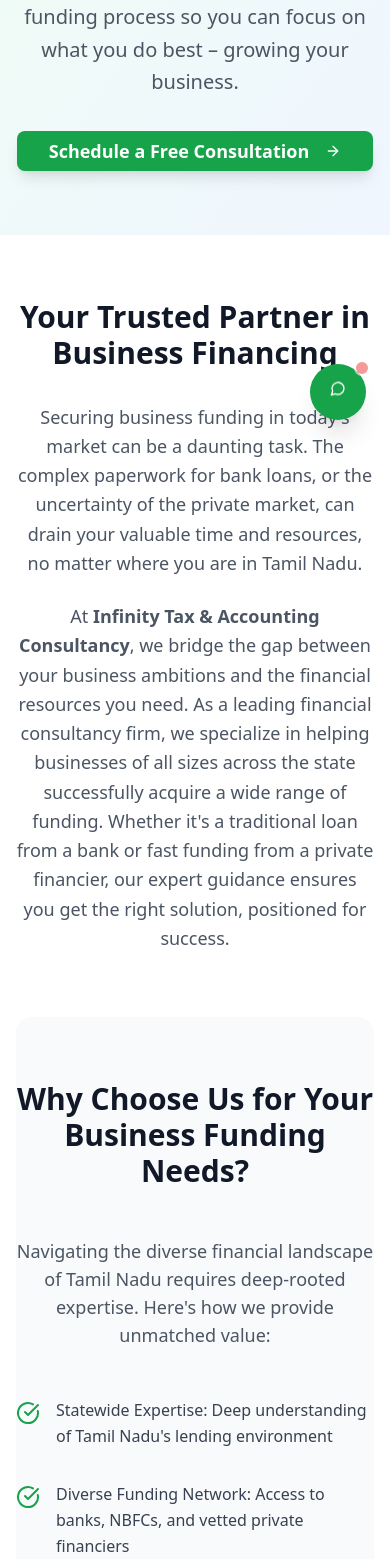
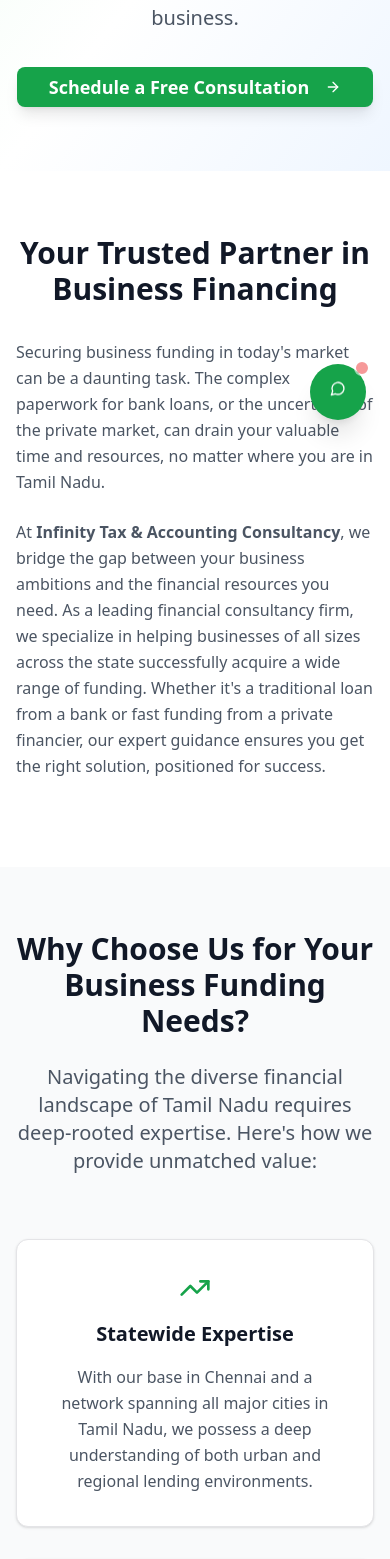
Before and after one commit to EarneyGit/infinity-website, a React (Vite) app: page /business-loans in a window 390 px wide. Shown: the part 400-1959 px from the top of the page. Built offline with nearby package versions, Linux system fonts and the light colour scheme.

Commit message:
Add comprehensive Business Loans page with Tamil Nadu focus, bank loans, private finance, and funding solutions

```diff
--- a/index.html
+++ b/index.html
@@ -2,10 +2,9 @@
 <html lang="en">
   <head>
     <meta charset="UTF-8" />
-    <link rel="icon" type="image/png" href="/Infinity Final Logo.png" />
+    <link rel="icon" type="image/svg+xml" href="/polymet-logo.svg" />
     <meta name="viewport" content="width=device-width, initial-scale=1.0" />
-    <title>Infinity Tax & Accounting Consultancy | Expert Tax Services in Chennai, Tamil Nadu</title>
-    <meta name="description" content="Professional tax consultancy services in Chennai. Business registration, GST compliance, income tax filing, trademark services, and business loans across Tamil Nadu. Expert guidance for startups and enterprises." />
+    <title>Polymet App</title>
   </head>
   <body>
     <div id="root"></div>
--- a/src/infinity/data/services-data.ts
+++ b/src/infinity/data/services-data.ts
@@ -710,7 +710,7 @@ export const coreServices = [
   },
   {
     name: "Business Loans",
-    description: "Complete funding solutions from bank loans to private finance",
+    description: "Bank loans, private finance & funding solutions across Tamil Nadu",
     link: "/business-loans",
   },
 ];
--- a/src/infinity/pages/business-loans.tsx
+++ b/src/infinity/pages/business-loans.tsx
@@ -7,214 +7,261 @@ import {
   PhoneIcon,
   MailIcon,
   MapPinIcon,
+  TrendingUpIcon,
   ClockIcon,
-  DollarSignIcon,
-  Building2Icon,
+  ShieldCheckIcon,
+  UsersIcon,
   CreditCardIcon,
-  TrendingUpIcon,
-  ShieldIcon,
-  FileTextIcon
+  BanknoteIcon
 } from "lucide-react";
 
 export default function BusinessLoansPage() {
-  const handleGetConsultation = () => {
-    const message = "Hi! I would like to get a free consultation for business loans and funding solutions.";
-    const whatsappUrl = `https://wa.me/919884644544?text=${encodeURIComponent(message)}`;
-    window.open(whatsappUrl, '_blank');
-  };
-
   const fundingTypes = [
     {
       title: "Working Capital Loans",
-      description: "Manage day-to-day operational expenses from institutional lenders",
-      icon: CreditCardIcon
+      description: "To manage your day-to-day operational expenses from institutional lenders."
     },
     {
       title: "Term Loans (Short-term & Long-term)",
-      description: "For business expansion, purchasing assets, or capital expenditures",
-      icon: TrendingUpIcon
+      description: "For business expansion, purchasing assets, or other capital expenditures."
     },
     {
       title: "CGTMSE Scheme Loans",
-      description: "Collateral-free loans up to ₹5 crores for Micro and Small Enterprises",
-      icon: ShieldIcon
+      description: "Facilitating collateral-free loans up to ₹5 crores for Micro and Small Enterprises under the Credit Guarantee Fund Trust scheme."
     },
     {
-      title: "Private Finance (Cheque-Based)",
-      description: "Immediate, short-term funding with minimal documentation via PDCs",
-      icon: DollarSignIcon
+      title: "Private Finance (Cheque-Based Funding)",
+      description: "For businesses requiring immediate, short-term funding with minimal documentation. We connect you with our network of reliable private financiers, facilitating loans secured through post-dated cheques (PDCs)."
     },
     {
-      title: "Equipment Financing",
-      description: "Funding specifically for purchasing new or refurbished machinery",
-      icon: Building2Icon
+      title: "Equipment Financing / Machinery Loans",
+      description: "Secure funding specifically for the purchase of new or refurbished machinery and equipment."
     },
     {
       title: "Mudra Loans",
-      description: "Micro-enterprises assistance under Pradhan Mantri MUDRA Yojana",
-      icon: FileTextIcon
+      description: "Assisting micro-enterprises under the Pradhan Mantri MUDRA Yojana (PMMY)."
+    },
+    {
+      title: "Loan Against Property (LAP)",
+      description: "Leveraging your residential or commercial property to secure high-value financing."
+    },
+    {
+      title: "MSME & SME Loans",
+      description: "A wide variety of unsecured and secured loan options tailored for Micro, Small, and Medium Enterprises."
     }
   ];
 
-  const whyChoosePoints = [
-    "Statewide Expertise: Deep understanding of Tamil Nadu's lending environment",
-    "Diverse Funding Network: Access to banks, NBFCs, and vetted private financiers",
-    "Government Schemes Expertise: Proven experience with CGTMSE and other schemes",
-    "Customized Solutions: Tailored funding recommendations for your unique needs",
-    "Hassle-Free Process: We handle documentation, submission, and follow-up",
-    "Improved Success Rate: Professional applications with higher approval chances"
+  const whyChooseUs = [
+    {
+      icon: <TrendingUpIcon className="w-8 h-8 text-green-600" />,
+      title: "Statewide Expertise",
+      description: "With our base in Chennai and a network spanning all major cities in Tamil Nadu, we possess a deep understanding of both urban and regional lending environments."
+    },
+    {
+      icon: <UsersIcon className="w-8 h-8 text-green-600" />,
+      title: "Diverse Funding Network",
+      description: "Beyond banks and NBFCs, we provide access to a vetted network of private financiers for alternative and immediate funding solutions."
+    },
+    {
+      icon: <ShieldCheckIcon className="w-8 h-8 text-green-600" />,
+      title: "Expertise in Government Schemes",
+      description: "We have proven experience in navigating central and state government initiatives, including the popular CGTMSE scheme."
+    },
+    {
+      icon: <CheckCircleIcon className="w-8 h-8 text-green-600" />,
+      title: "Customized Financial Solutions",
+      description: "We analyze your unique business needs, financial health, and urgency to recommend the best funding product for you."
+    },
+    {
+      icon: <ClockIcon className="w-8 h-8 text-green-600" />,
+      title: "Hassle-Free Process & Time Savings",
+      description: "We handle the heavy lifting – from documentation to submission and follow-up. This saves you significant time and eliminates stress."
+    },
+    {
+      icon: <BanknoteIcon className="w-8 h-8 text-green-600" />,
+      title: "Improved Chances of Success",
+      description: "A professionally prepared application and the right connections stand a much higher chance of success."
+    }
   ];
 
   const processSteps = [
     {
-      step: "1",
+      step: "01",
       title: "Initial Consultation & Assessment",
-      description: "Free consultation to understand your business and financial requirements"
+      description: "We begin with a free consultation to understand your business, financial requirements, and urgency."
     },
     {
-      step: "2",
-      title: "Eligibility Check & Documentation",
-      description: "Check eligibility across funding options and gather necessary paperwork"
+      step: "02",
+      title: "Eligibility Check & Document Collation",
+      description: "Our team helps you check your eligibility across different funding options and assists in gathering the necessary paperwork."
     },
     {
-      step: "3",
-      title: "Lender/Financier Matching",
-      description: "Identify ideal banks, NBFCs, or private financiers and manage applications"
+      step: "03",
+      title: "Lender/Financier Matching & Application",
+      description: "Based on our assessment, we identify the ideal bank, NBFC, or private financier and professionally manage the application process."
     },
     {
-      step: "4",
-      title: "Follow-up & Disbursal",
-      description: "Proactive follow-up through sanction and fund disbursal"
+      step: "04",
+      title: "Follow-up, Sanction & Disbursal",
+      description: "We proactively follow up, handle queries, and assist you through the final steps of sanction and fund disbursal."
     }
   ];
 
   const faqs = [
     {
       question: "How long does the business loan approval process take?",
-      answer: "Traditional bank loans take 7-30 days. However, private finance can often be arranged within 24-48 hours for urgent needs."
+      answer: "A traditional bank loan can take 7-30 days. However, private finance can often be arranged within 24-48 hours for urgent needs."
     },
     {
       question: "Can I get a business loan without providing collateral?",
-      answer: "Absolutely. We have special expertise in CGTMSE scheme for collateral-free bank loans. Most cheque-based private finance options also don't require property collateral."
+      answer: "Absolutely. We have special expertise in navigating schemes like CGTMSE, which is designed for collateral-free bank loans. Alternatively, most cheque-based private finance options do not require property collateral."
     },
     {
-      question: "We are based outside Chennai. Can you still help us?",
-      answer: "Yes. We serve clients across Tamil Nadu. Our processes work efficiently whether you're in Chennai, Coimbatore, Tiruppur, Madurai, or any other location."
+      question: "We are based in Tiruppur, not Chennai. Can you still help us?",
+      answer: "Yes. We serve clients across the entire state of Tamil Nadu. Our processes are designed to work efficiently whether you are in Chennai, Coimbatore, Tiruppur, Madurai, or any other location."
     },
     {
       question: "Why should I use a consultant for private finance?",
-      answer: "We connect you only with vetted and trustworthy financiers, ensuring transparent terms and professional processes. We act as your safety net in the private finance market."
+      answer: "The private finance market can be unorganized. We connect you only with vetted and trustworthy financiers, ensuring transparent terms and a professional process. We act as your safety net."
     },
     {
-      question: "I need funds urgently and my documentation isn't perfect. What are my options?",
-      answer: "We can facilitate Private Finance - fast, short-term funding from private lenders, often secured by post-dated cheques. While interest rates are higher, it's vital for immediate financial needs."
+      question: "I need funds very urgently, and my documentation isn't perfect for a bank loan. What are my options?",
+      answer: "We understand that business emergencies require immediate solutions. In such cases, we can facilitate Private Finance. This is a fast, short-term funding option from private lenders, often secured by post-dated cheques. While interest rates are higher than traditional loans, it can be a vital tool for overcoming immediate financial hurdles."
     }
   ];
 
   return (
-    <div className="py-16 lg:py-24">
+    <div className="min-h-screen">
       {/* Hero Section */}
-      <div className="bg-gradient-to-br from-green-50 to-blue-50">
-        <div className="container mx-auto px-4 sm:px-6 lg:px-8 py-16 lg:py-24">
+      <div className="bg-gradient-to-br from-green-50 via-white to-blue-50 py-16 lg:py-24">
+        <div className="container mx-auto px-4 sm:px-6 lg:px-8">
           <div className="text-center max-w-4xl mx-auto">
             <h1 className="text-4xl sm:text-5xl lg:text-6xl font-bold text-gray-900 mb-6">
-              Powering Business Ambitions Across Tamil Nadu
+              Powering Business Ambitions <span className="text-green-600">Across Tamil Nadu</span>
             </h1>
-            <p className="text-xl lg:text-2xl text-gray-600 mb-8 leading-relaxed">
+            <p className="text-xl sm:text-2xl text-gray-600 mb-8 leading-relaxed">
               From traditional bank loans to fast private finance, we simplify the entire funding process so you can focus on what you do best – growing your business.
             </p>
             <Button
-              onClick={handleGetConsultation}
+              asChild
               size="lg"
               className="bg-green-600 hover:bg-green-700 text-white px-8 py-4 text-lg font-semibold rounded-lg shadow-lg hover:shadow-xl transition-all duration-300"
             >
-              Schedule a Free Consultation
-              <ArrowRightIcon className="w-5 h-5 ml-2" />
+              <Link to="/consultation" className="flex items-center space-x-2">
+                <span>Schedule a Free Consultation</span>
+                <ArrowRightIcon className="w-5 h-5" />
+              </Link>
             </Button>
           </div>
         </div>
       </div>
 
+      {/* Introduction Section */}
+      <div className="py-16 lg:py-20">
         <div className="container mx-auto px-4 sm:px-6 lg:px-8">
-        {/* Introduction Section */}
-        <div className="py-16 lg:py-24">
-          <div className="max-w-4xl mx-auto text-center">
-            <h2 className="text-3xl lg:text-4xl font-bold text-gray-900 mb-8">
+          <div className="max-w-4xl mx-auto">
+            <h2 className="text-3xl lg:text-4xl font-bold text-gray-900 mb-8 text-center">
               Your Trusted Partner in Business Financing
             </h2>
-            <div className="text-lg text-gray-600 leading-relaxed space-y-6">
-              <p>
+            <div className="prose prose-lg max-w-none text-gray-600 leading-relaxed">
+              <p className="mb-6">
                 Securing business funding in today's market can be a daunting task. The complex paperwork for bank loans, or the uncertainty of the private market, can drain your valuable time and resources, no matter where you are in Tamil Nadu.
               </p>
-              <p>
+              <p className="mb-6">
                 At <strong>Infinity Tax & Accounting Consultancy</strong>, we bridge the gap between your business ambitions and the financial resources you need. As a leading financial consultancy firm, we specialize in helping businesses of all sizes across the state successfully acquire a wide range of funding. Whether it's a traditional loan from a bank or fast funding from a private financier, our expert guidance ensures you get the right solution, positioned for success.
               </p>
             </div>
           </div>
         </div>
+      </div>
 
       {/* Why Choose Us Section */}
-        <div className="py-16 bg-gray-50 rounded-2xl mb-16">
-          <div className="max-w-6xl mx-auto">
-            <h2 className="text-3xl lg:text-4xl font-bold text-gray-900 mb-12 text-center">
+      <div className="bg-gray-50 py-16 lg:py-20">
+        <div className="container mx-auto px-4 sm:px-6 lg:px-8">
+          <div className="text-center mb-16">
+            <h2 className="text-3xl lg:text-4xl font-bold text-gray-900 mb-6">
               Why Choose Us for Your Business Funding Needs?
             </h2>
-            <p className="text-lg text-gray-600 text-center mb-12 max-w-3xl mx-auto">
+            <p className="text-xl text-gray-600 max-w-3xl mx-auto">
               Navigating the diverse financial landscape of Tamil Nadu requires deep-rooted expertise. Here's how we provide unmatched value:
             </p>
-            <div className="grid grid-cols-1 md:grid-cols-2 gap-8">
-              {whyChoosePoints.map((point, index) => (
-                <div key={index} className="flex items-start space-x-4">
-                  <CheckCircleIcon className="w-6 h-6 text-green-600 mt-1 flex-shrink-0" />
-                  <p className="text-gray-700 leading-relaxed">{point}</p>
           </div>
+
+          <div className="grid grid-cols-1 md:grid-cols-2 lg:grid-cols-3 gap-8">
+            {whyChooseUs.map((item, index) => (
+              <Card key={index} className="text-center hover:shadow-lg transition-shadow duration-300">
+                <CardContent className="p-8">
+                  <div className="flex justify-center mb-4">
+                    {item.icon}
+                  </div>
+                  <h3 className="text-xl font-semibold text-gray-900 mb-4">
+                    {item.title}
+                  </h3>
+                  <p className="text-gray-600 leading-relaxed">
+                    {item.description}
+                  </p>
+                </CardContent>
+              </Card>
             ))}
           </div>
         </div>
       </div>
 
       {/* Types of Funding Section */}
-        <div className="py-16">
-          <h2 className="text-3xl lg:text-4xl font-bold text-gray-900 mb-12 text-center">
+      <div className="py-16 lg:py-20">
+        <div className="container mx-auto px-4 sm:px-6 lg:px-8">
+          <div className="text-center mb-16">
+            <h2 className="text-3xl lg:text-4xl font-bold text-gray-900 mb-6">
               Types of Funding We Arrange
             </h2>
-          <p className="text-lg text-gray-600 text-center mb-12 max-w-4xl mx-auto">
+            <p className="text-xl text-gray-600 max-w-3xl mx-auto">
               We provide expert assistance for a comprehensive range of financing options available to businesses in Tamil Nadu:
             </p>
-          <div className="grid grid-cols-1 md:grid-cols-2 lg:grid-cols-3 gap-8">
-            {fundingTypes.map((type, index) => {
-              const IconComponent = type.icon;
-              return (
-                <Card key={index} className="hover:shadow-xl transition-all duration-300 border-0 bg-gradient-to-br from-white to-gray-50">
+          </div>
+
+          <div className="grid grid-cols-1 md:grid-cols-2 gap-6">
+            {fundingTypes.map((type, index) => (
+              <Card key={index} className="hover:shadow-lg transition-shadow duration-300">
                 <CardContent className="p-6">
-                    <div className="flex items-center space-x-3 mb-4">
-                      <div className="w-12 h-12 bg-green-100 rounded-lg flex items-center justify-center">
-                        <IconComponent className="w-6 h-6 text-green-600" />
+                  <div className="flex items-start space-x-4">
+                    <CreditCardIcon className="w-6 h-6 text-green-600 mt-1 flex-shrink-0" />
+                    <div>
+                      <h3 className="text-lg font-semibold text-gray-900 mb-3">
+                        {type.title}
+                      </h3>
+                      <p className="text-gray-600 leading-relaxed">
+                        {type.description}
+                      </p>
                     </div>
-                      <h3 className="text-lg font-semibold text-gray-900">{type.title}</h3>
                   </div>
-                    <p className="text-gray-600 leading-relaxed">{type.description}</p>
                 </CardContent>
               </Card>
-              );
-            })}
+            ))}
+          </div>
         </div>
       </div>
 
       {/* Process Section */}
-        <div className="py-16 bg-gradient-to-br from-green-50 to-blue-50 rounded-2xl mb-16">
-          <div className="max-w-6xl mx-auto">
-            <h2 className="text-3xl lg:text-4xl font-bold text-gray-900 mb-12 text-center">
+      <div className="bg-gray-50 py-16 lg:py-20">
+        <div className="container mx-auto px-4 sm:px-6 lg:px-8">
+          <div className="text-center mb-16">
+            <h2 className="text-3xl lg:text-4xl font-bold text-gray-900 mb-6">
               Our Simple 4-Step Process
             </h2>
+          </div>
+
           <div className="grid grid-cols-1 md:grid-cols-2 lg:grid-cols-4 gap-8">
             {processSteps.map((step, index) => (
               <div key={index} className="text-center">
-                  <div className="w-16 h-16 bg-green-600 text-white rounded-full flex items-center justify-center text-2xl font-bold mx-auto mb-4">
+                <div className="w-16 h-16 bg-green-600 text-white rounded-full flex items-center justify-center text-2xl font-bold mx-auto mb-6">
                   {step.step}
                 </div>
-                  <h3 className="text-lg font-semibold text-gray-900 mb-3">{step.title}</h3>
-                  <p className="text-gray-600 leading-relaxed">{step.description}</p>
+                <h3 className="text-xl font-semibold text-gray-900 mb-4">
+                  {step.title}
+                </h3>
+                <p className="text-gray-600 leading-relaxed">
+                  {step.description}
+                </p>
               </div>
             ))}
           </div>
@@ -222,76 +269,85 @@ export default function BusinessLoansPage() {
       </div>
 
       {/* FAQ Section */}
-        <div className="py-16">
-          <h2 className="text-3xl lg:text-4xl font-bold text-gray-900 mb-12 text-center">
+      <div className="py-16 lg:py-20">
+        <div className="container mx-auto px-4 sm:px-6 lg:px-8">
+          <div className="text-center mb-16">
+            <h2 className="text-3xl lg:text-4xl font-bold text-gray-900 mb-6">
               Frequently Asked Questions
             </h2>
+          </div>
+
           <div className="max-w-4xl mx-auto space-y-6">
             {faqs.map((faq, index) => (
-              <Card key={index} className="border border-gray-200">
-                <CardContent className="p-6">
-                  <h3 className="text-lg font-semibold text-gray-900 mb-3">
+              <Card key={index} className="hover:shadow-lg transition-shadow duration-300">
+                <CardContent className="p-8">
+                  <h3 className="text-lg font-semibold text-gray-900 mb-4">
                     Q{index + 1}: {faq.question}
                   </h3>
-                  <p className="text-gray-600 leading-relaxed">{faq.answer}</p>
+                  <p className="text-gray-600 leading-relaxed">
+                    {faq.answer}
+                  </p>
                 </CardContent>
               </Card>
             ))}
           </div>
         </div>
+      </div>
 
-        {/* Final CTA Section */}
-        <div className="py-16 bg-gradient-to-br from-green-600 to-green-700 rounded-2xl text-center text-white">
-          <div className="max-w-4xl mx-auto">
-            <h2 className="text-3xl lg:text-4xl font-bold mb-6">
+      {/* CTA Section */}
+      <div className="bg-gradient-to-br from-green-600 to-green-700 py-16 lg:py-20">
+        <div className="container mx-auto px-4 sm:px-6 lg:px-8">
+          <div className="text-center max-w-4xl mx-auto">
+            <h2 className="text-3xl lg:text-4xl font-bold text-white mb-6">
               Ready to Secure Your Business Funding?
             </h2>
-            <p className="text-xl mb-8 opacity-90">
+            <p className="text-xl text-green-100 mb-8 leading-relaxed">
               Don't let a lack of funds or slow processes hold back your growth. Partner with Tamil Nadu's comprehensive funding experts.
             </p>
-            <p className="text-lg mb-8 opacity-90">
+            <p className="text-lg text-green-100 mb-8">
               Let's discuss your vision and find the perfect financial solution to make it a reality.
             </p>
+
             <Button
-              onClick={handleGetConsultation}
+              asChild
               size="lg"
-              className="bg-white text-green-600 hover:bg-gray-100 px-8 py-4 text-lg font-semibold rounded-lg shadow-lg hover:shadow-xl transition-all duration-300"
+              className="bg-white text-green-600 hover:bg-gray-100 px-8 py-4 text-lg font-semibold rounded-lg shadow-lg hover:shadow-xl transition-all duration-300 mb-12"
             >
-              Get a Free Funding Consultation!
-              <PhoneIcon className="w-5 h-5 ml-2" />
+              <Link to="/consultation" className="flex items-center space-x-2">
+                <span>Get a Free Funding Consultation!</span>
+                <ArrowRightIcon className="w-5 h-5" />
+              </Link>
             </Button>
+
+            {/* Contact Information */}
+            <div className="grid grid-cols-1 md:grid-cols-3 gap-8 text-white">
+              <div className="flex items-center justify-center space-x-3">
+                <PhoneIcon className="w-6 h-6 text-green-200" />
+                <div>
+                  <div className="font-semibold">Phone</div>
+                  <div className="text-green-100">+91 98846 44544</div>
                 </div>
               </div>
 
-        {/* Contact Section */}
-        <div className="py-16">
-          <div className="max-w-4xl mx-auto">
-            <h2 className="text-3xl font-bold text-gray-900 mb-12 text-center">Contact Us</h2>
-            <div className="grid grid-cols-1 md:grid-cols-3 gap-8 text-center">
-              <div className="flex flex-col items-center">
-                <PhoneIcon className="w-8 h-8 text-green-600 mb-4" />
-                <h3 className="font-semibold text-gray-900 mb-2">Phone</h3>
-                <p className="text-gray-600">+91 98846 44544</p>
-              </div>
-              <div className="flex flex-col items-center">
-                <MailIcon className="w-8 h-8 text-green-600 mb-4" />
-                <h3 className="font-semibold text-gray-900 mb-2">Email</h3>
-                <p className="text-gray-600">info@infinitytax.com</p>
-              </div>
-              <div className="flex flex-col items-center">
-                <MapPinIcon className="w-8 h-8 text-green-600 mb-4" />
-                <h3 className="font-semibold text-gray-900 mb-2">Head Office</h3>
-                <p className="text-gray-600 text-sm">
-                  D 72, Kilpauk Garden Road<br />
-                  T.P.Chatram, KVN Puram, Kilpauk<br />
-                  Chennai, Tamil Nadu 600010
-                </p>
+              <div className="flex items-center justify-center space-x-3">
+                <MailIcon className="w-6 h-6 text-green-200" />
+                <div>
+                  <div className="font-semibold">Email</div>
+                  <div className="text-green-100">info@infinitytax.com</div>
                 </div>
               </div>
-            <div className="text-center mt-8">
-              <p className="text-gray-600">
+
+              <div className="flex items-center justify-center space-x-3">
+                <MapPinIcon className="w-6 h-6 text-green-200" />
+                <div>
+                  <div className="font-semibold">Head Office</div>
+                  <div className="text-green-100 text-sm">D 72, Kilpauk Garden Road, Chennai 600010</div>
+                </div>
+              </div>
+            </div>
+
+            <div className="text-center mt-8 text-green-100">
               <strong>Service Areas:</strong> All major cities and towns across Tamil Nadu.
-              </p>
             </div>
           </div>
         </div>
```
Also changed, not shown: src/infinity/components/footer.tsx (+4 -6 lines), src/infinity/components/navigation.tsx (+7 -9 lines), vercel.json (deleted). Lines whose indentation alone changed are shown as unchanged.
